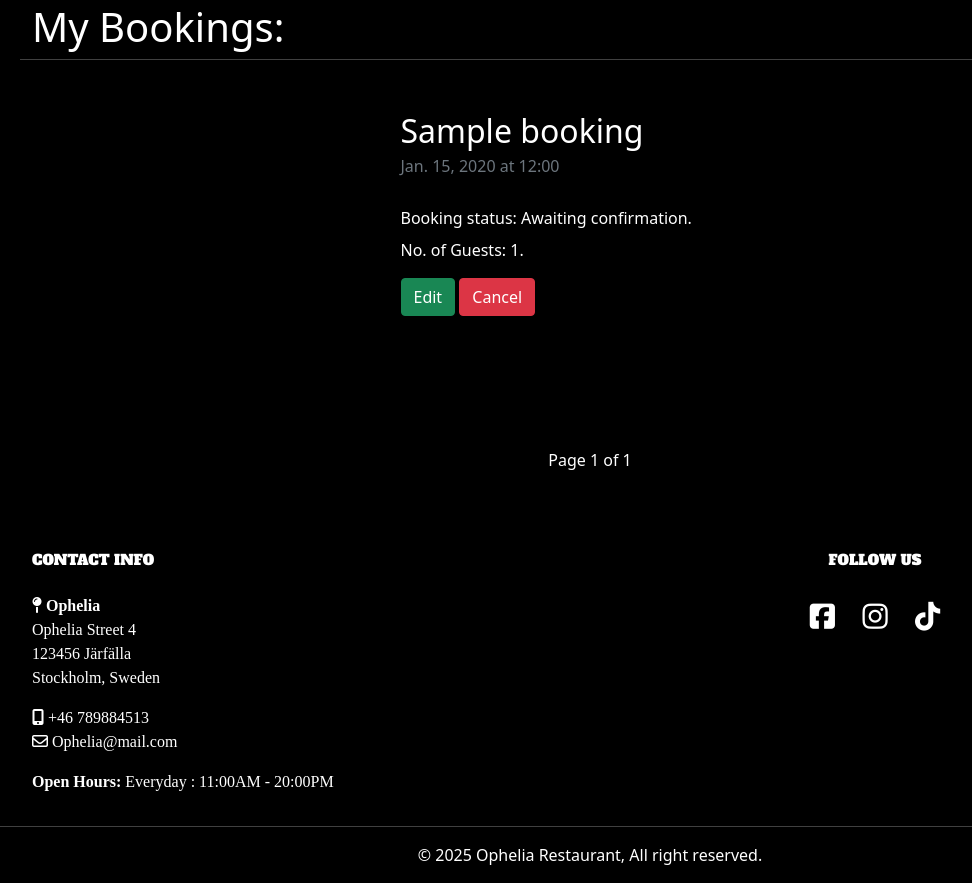
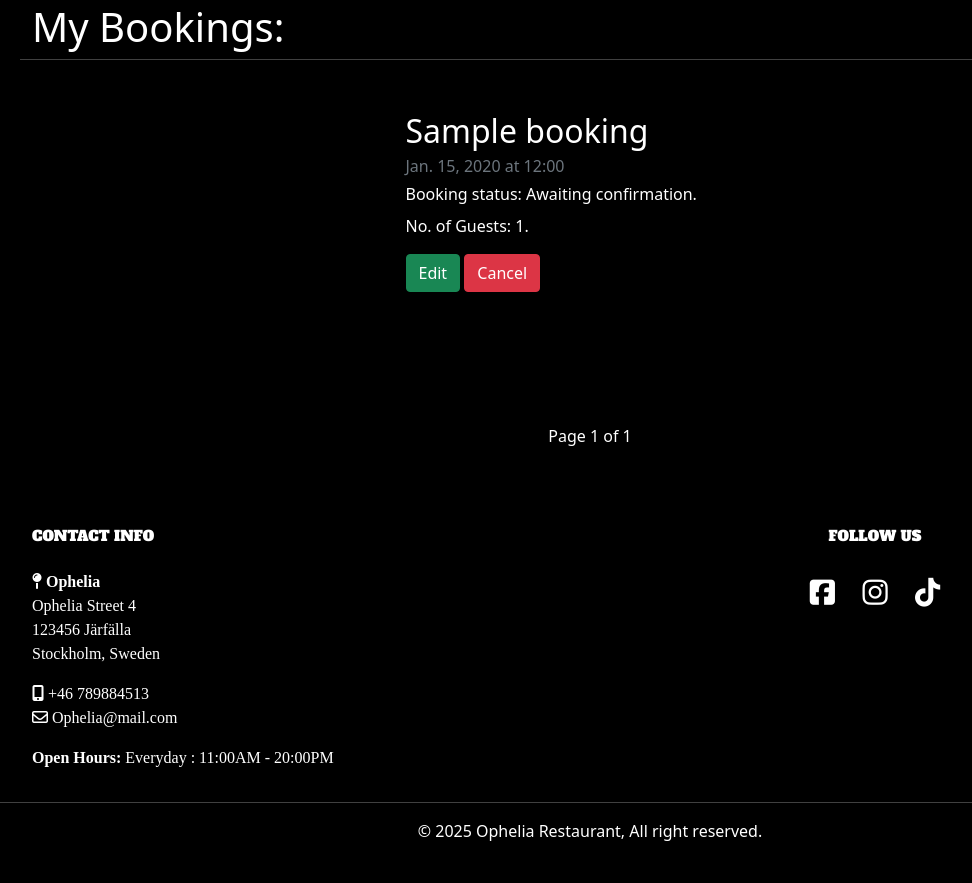
Before and after one commit to DanielE-J/ophelia, a Django app: page /booking_list in a window 1280 px wide. Shown: the part 103-986 px from the top of the page, without its empty margins (50-1022 px from the left). After the commit the page ends 944 px from the top, so only its background shows below. Run offline with Django 5.2, Linux system fonts and the light colour scheme; a user stored in the database is signed in; tables that the repository leaves empty hold one stand-in row (values such as "Sample post"); some libraries are stand-ins or nearby versions; some web fonts are replaced.

```diff
--- a/bookings/templates/bookings/booking_list.html
+++ b/bookings/templates/bookings/booking_list.html
@@ -6,33 +6,33 @@
     <div class="container" style="margin-top: 50px; padding-top: 40px;">
 
        <div class="row justify-content-center mt-3">
-            <!-- Display if user is not logged in -->
     {% if not user.is_authenticated %}
         <p>Please login</p>
-            <button class="btn btn-success" type="submit"><a href="{% url 'account_login' %}">Go to Login Page</a></button>
+        <a class="btn btn-success" href="{% url 'account_login' %}">Go to Login Page</a>
     {% else %}
-            <h1>My Bookings:</h1><hr>
+        <h1>My Bookings:</h1>
+        <hr>
+        <div class="row justify-content-center">
             {% for booking in booking_page %}
             <div class="col-md-5">
                 <div class="card mb-5">
                     <div class="card-body bg-darker grow booking-card">
                         <h2 class="card-title">{{ booking.name }}</h2>
-                        <p class="card-subtitle mb-2 text-muted">{{ booking.requested_date }} at
-                            {{ booking.requested_time }}</p><br>
+                        <p class="card-subtitle mb-2 text-muted">{{ booking.requested_date }} at {{ booking.requested_time }}</p>
                         <p class="card-subtitle mb-2">Booking status: {{ booking.status }}.</p>
                         <p class="card-text">No. of Guests: {{ booking.guest_count }}.</p>
-                        <!-- If booking is expired edit and cancel button will be replaced with an expired button -->
+
                         {% if booking.status == 'booking expired' %}
                             <a href="#" class="btn btn-danger">Expired</a>
                         {% else %}
                             <a href="{% url 'edit_booking' booking.pk %}" class="btn btn-success">Edit</a>
                             <a href="{% url 'cancel_booking' booking.pk %}" class="btn btn-danger">Cancel</a>
                         {% endif %}
-
                     </div>
                 </div>
             </div>
             {% endfor %}
+        </div>
     {% endif %}
 </div>
     </div>
```
Lines whose indentation alone changed are shown as unchanged.
